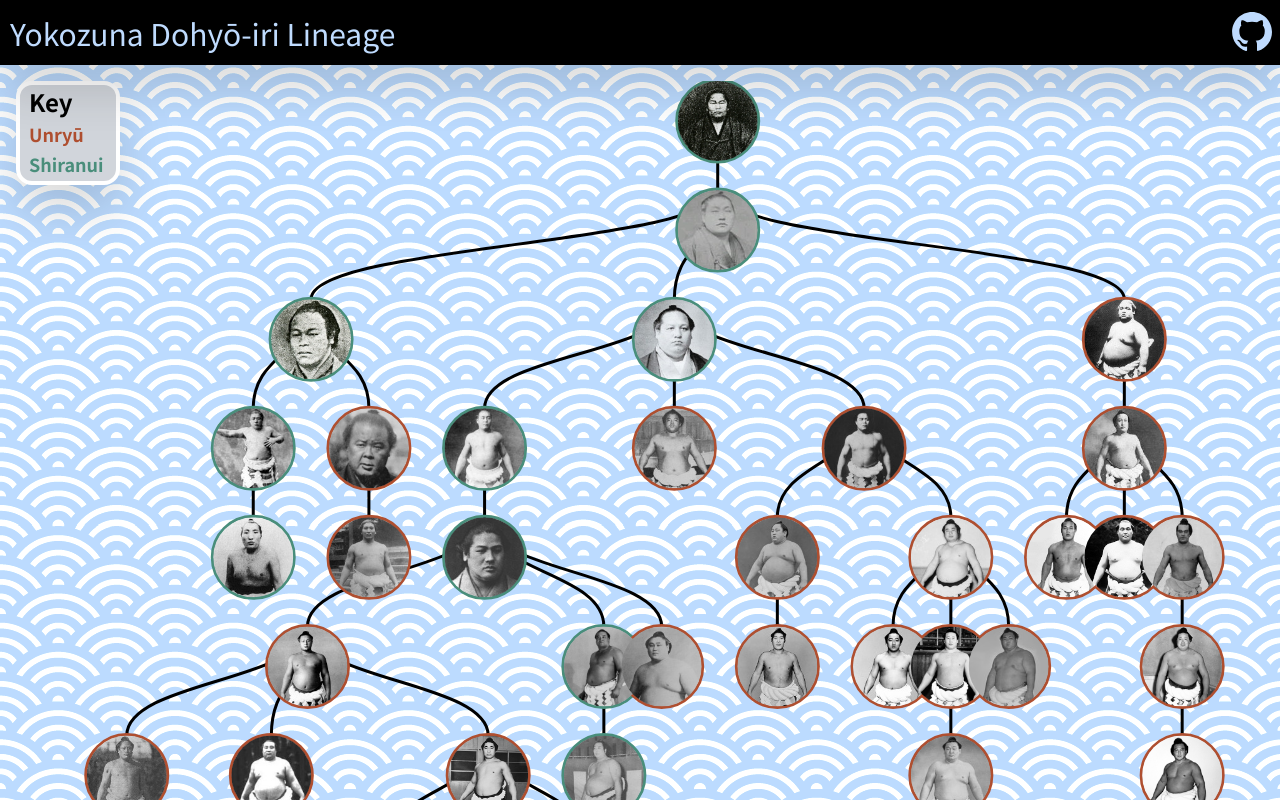
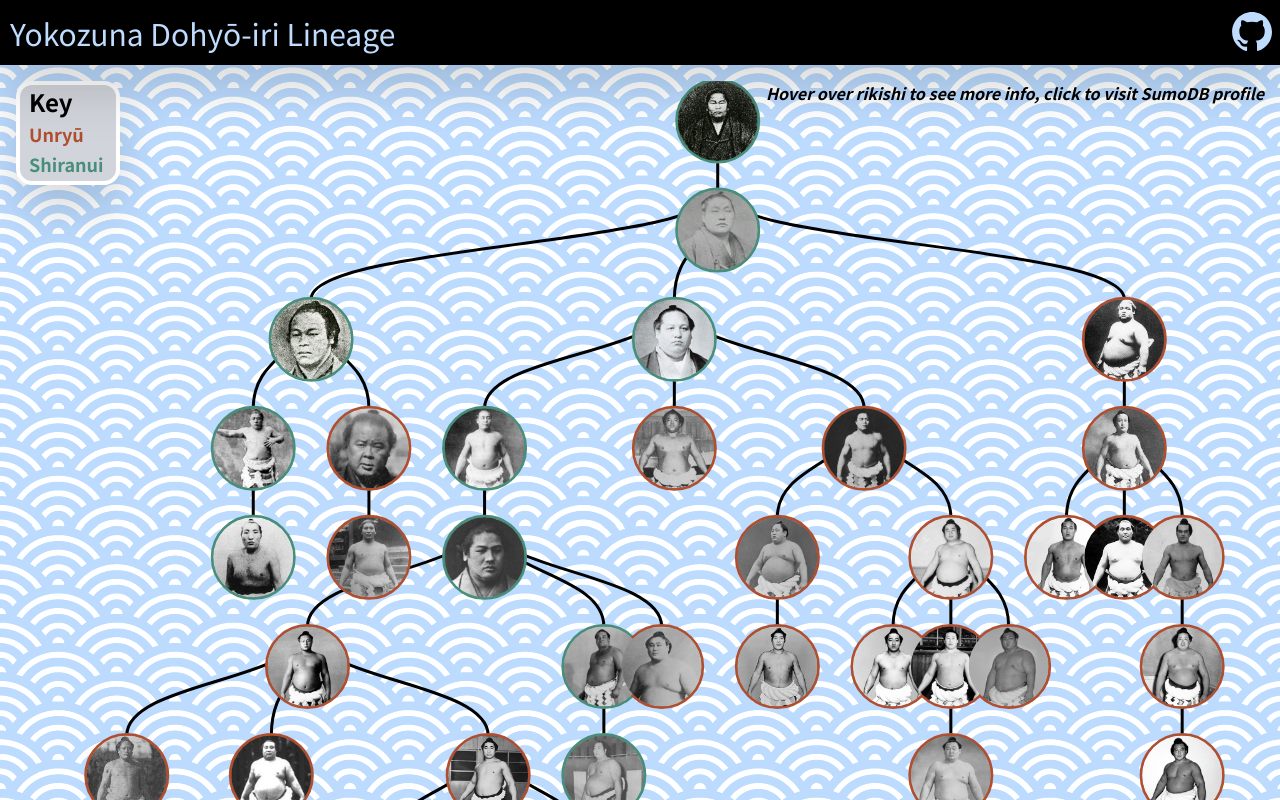
Before and after one commit to bleloch/yokozuna-dohyoiri-lineage, a Svelte app: page / in a window 1280 px wide. Shown: the top 800 px of the page. Built offline with nearby package versions, Linux system fonts and the light colour scheme.

Commit message:
Move notes on hover/click to top right of main window

```diff
--- a/src/Graph.svelte
+++ b/src/Graph.svelte
@@ -78,7 +78,7 @@
         let mousemove = (event, datum) =>
             tooltip
                 .html(renderHtml(datum))
-                .style("left", (event.offsetX + 300) + "px")
+                .style("left", (event.offsetX + 250) + "px")
                 .style("top", event.offsetY + "px");
 
         let mouseleave = _ => tooltip.style("opacity", 0);
@@ -133,18 +133,14 @@
                 <tr>
                     <td class="text-lg font-bold color-shiranui">Shiranui</td>
                 </tr>
-<!--                <tr>-->
-<!--                    <td>-->
-<!--                        Hover over rikishi to see more info-->
-<!--                    </td>-->
-<!--                </tr>-->
-<!--                <tr>-->
-<!--                    <td>-->
-<!--                        Click to go to SumoDB profile in new tab-->
-<!--                    </td>-->
-<!--                </tr>-->
-<!--                </tbody>-->
+                </tbody>
             </table>
+        </div>
+    </div>
+
+    <div class="p-4 col-start-1 row-start-1 -z-50">
+        <div class="text-right font-bold italic">
+            <p>Hover over rikishi to see more info, click to visit SumoDB profile</p>
         </div>
     </div>
 
```
